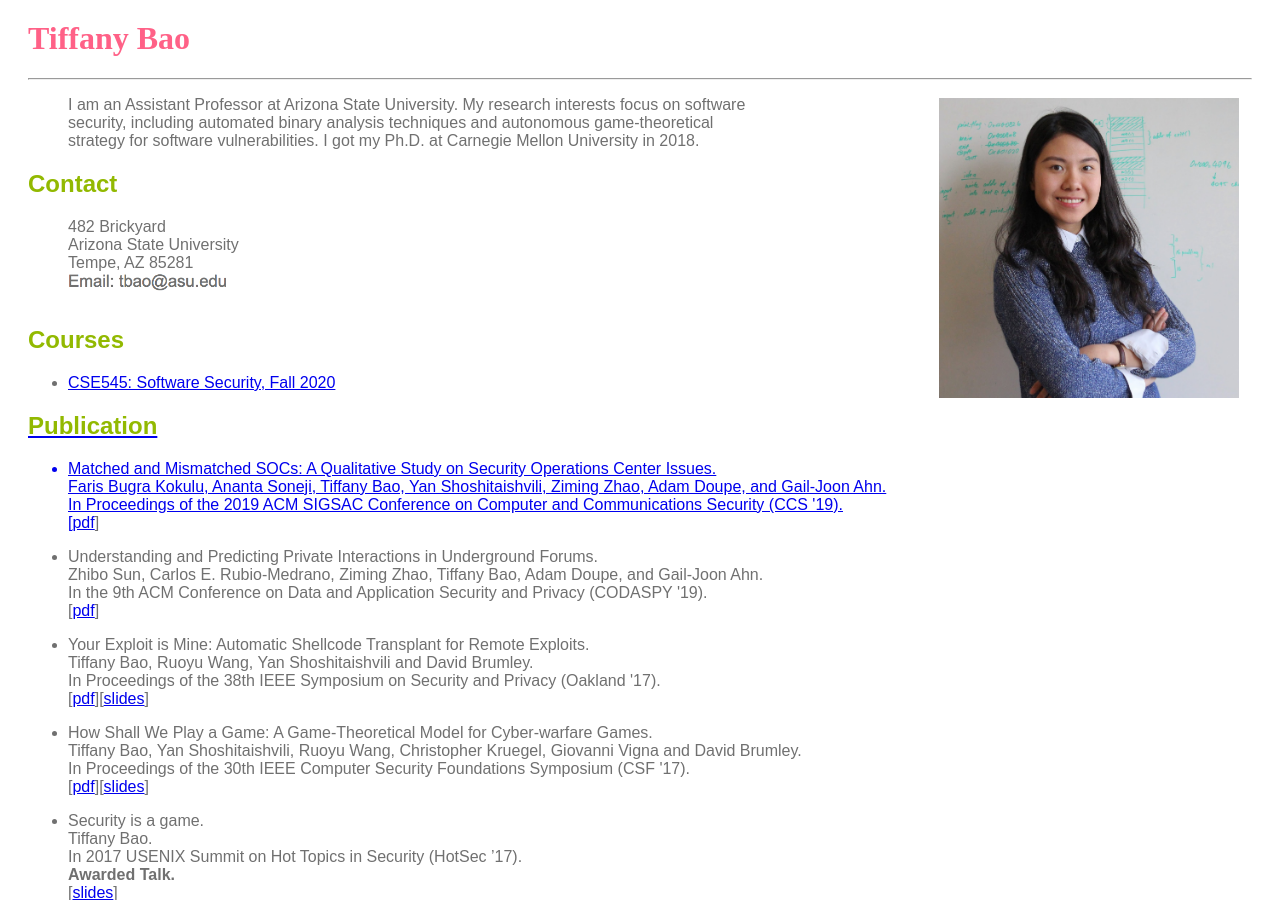
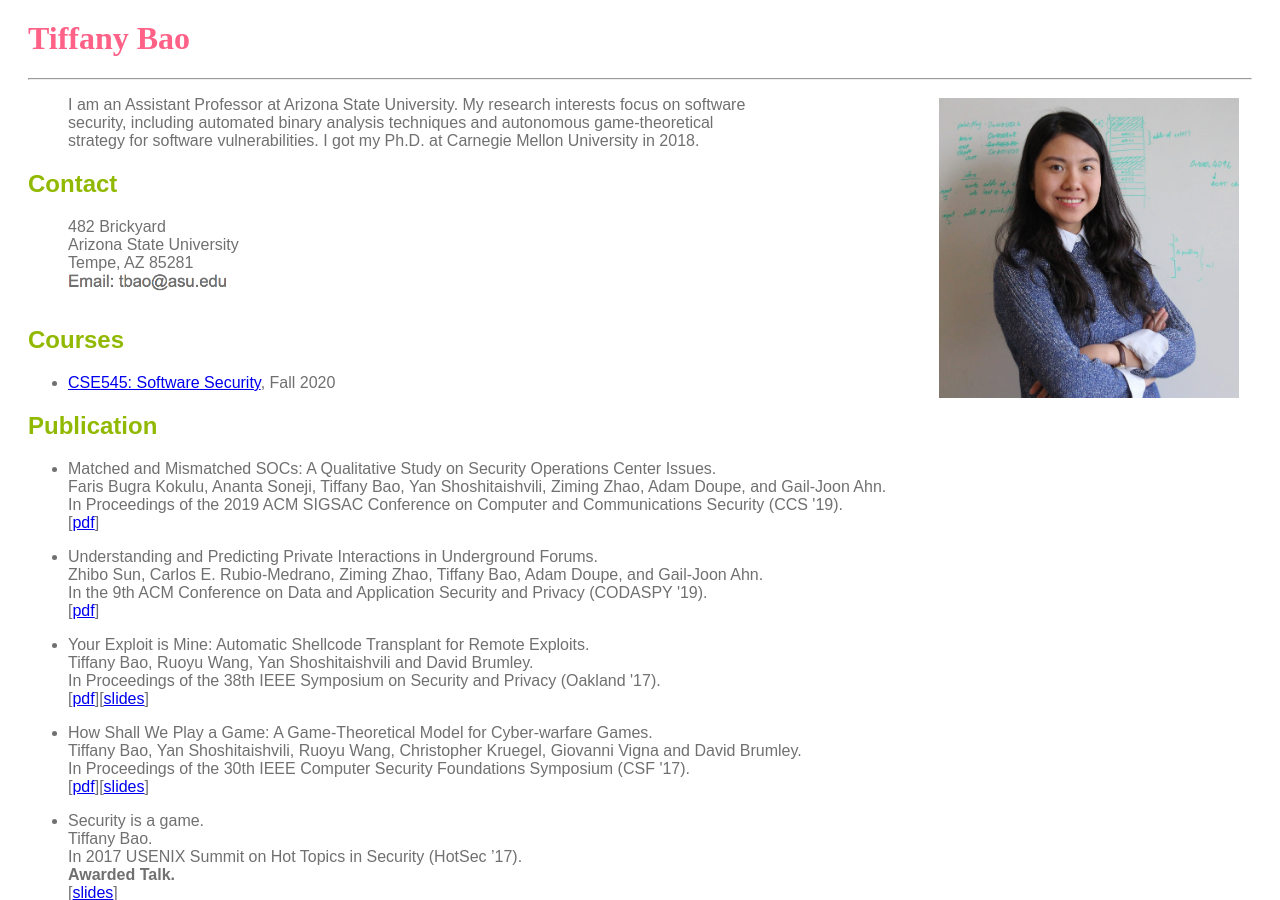
Before and after one commit to tiffanyb/tiffanyb.github.io, a Jekyll site: the page index.html, which Jekyll copies as it is, in a window 1280 px wide and 900 px high. Built offline with Jekyll 4.4.1, drawn with Linux system fonts in a browser that asks for light colours; part of the change alters nothing that is shown.

```diff
--- a/index.html
+++ b/index.html
@@ -43,7 +43,7 @@
 
       <h2>Courses</h2>
       <ul>
-        <li> <a href=courses/cse545> CSE545: Software Security, Fall 2020 </li>
+        <li> <a href=courses/cse545> CSE545: Software Security</a>, Fall 2020 </li>
       </ul>
 
 
```
